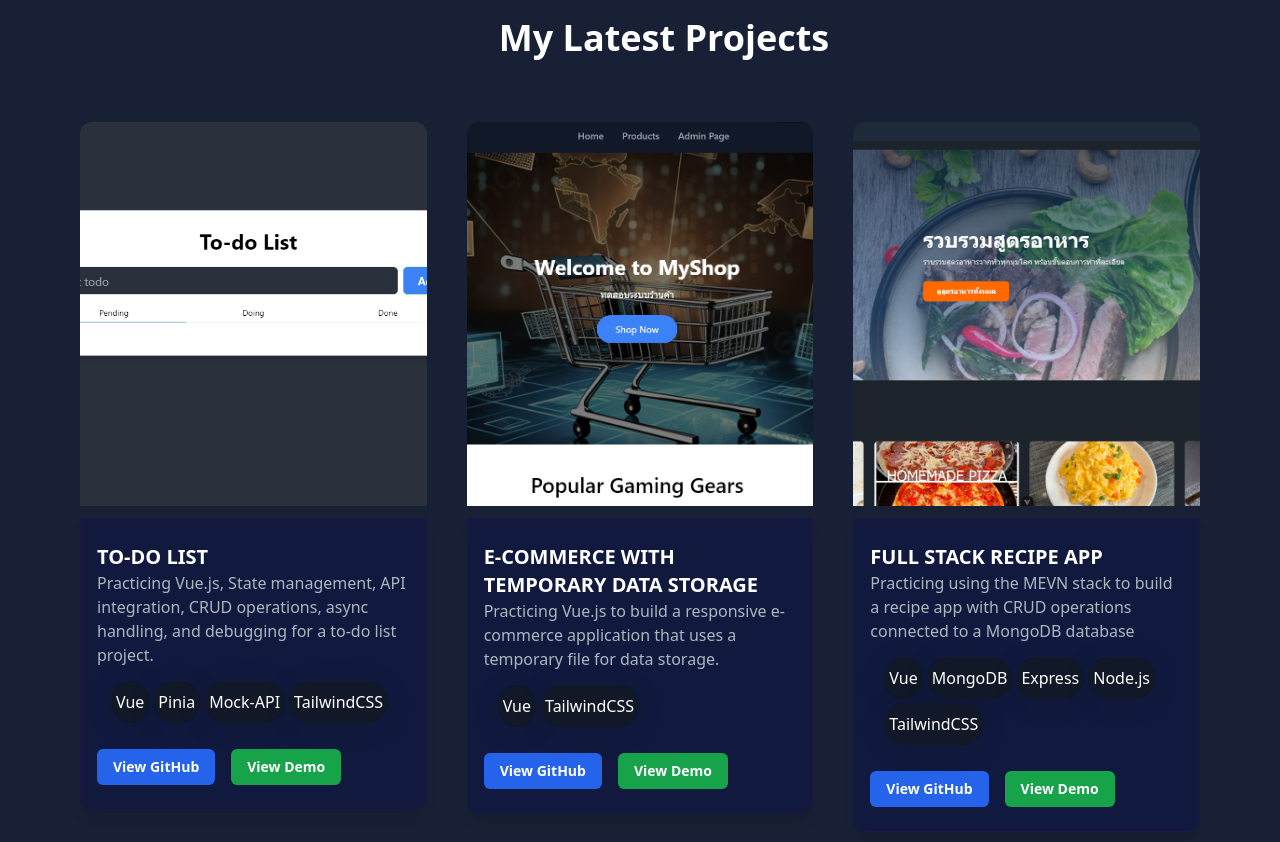
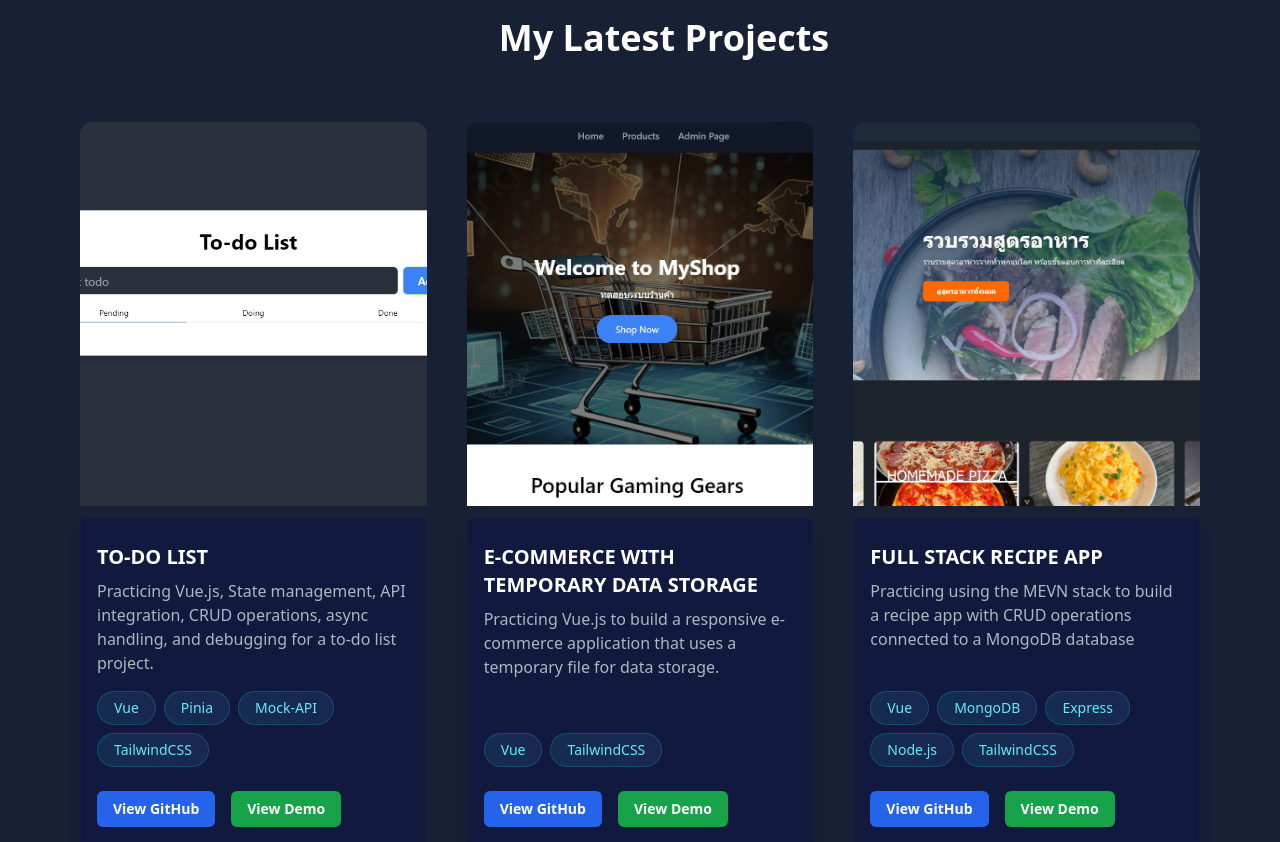
Before and after one commit to Charifx7/MyPortfolio, a Vue app: page / in a window 1280 px wide. Shown: the part 1780-2622 px from the top of the page. Built offline with nearby package versions, Linux system fonts and the light colour scheme.

Commit message:
style latest project

```diff
--- a/src/components/LatestProjSection.vue
+++ b/src/components/LatestProjSection.vue
@@ -6,8 +6,9 @@
             </div>
             <ul class="px-4 sm:py-16 xl:pr-16 grid grid-cols-1 gap-6 pt-10 sm:grid-cols-2 md:gap-10 md:pt-12 lg:grid-cols-3"
                 data-aos="fade-right">
-                <div v-for="project in Projects" :key="project.id" class="transition-transform duration-500 hover:scale-105">
-                    <div class="h-52 md:h-[24rem] rounded-t-xl relative flex items-center justify-center group"
+                <div v-for="project in Projects" :key="project.id"
+                    class="flex flex-col h-full transition-transform duration-500 hover:scale-105">
+                    <div class="h-52 md:h-[24rem] rounded-t-xl relative flex items-center justify-center"
                         :style="{
                             backgroundImage: 'url(' + project.image + ')',
                             backgroundSize: 'cover',
@@ -15,18 +16,21 @@
                             backgroundRepeat: 'no-repeat'
                         }">
                     </div>
-                    <div class="text-white rounded-b-xl mt-3 bg-[#111a3e] shadow-lg border border-[#1f1641] py-6 px-4">
+                    <div class="flex flex-col flex-grow text-white rounded-b-xl mt-3 bg-[#111a3e] shadow-lg border border-[#1f1641] py-6 px-4">
                         <h3 class="text-lg font-semibold uppercase lg:text-xl">{{ project.title }}</h3>
-                        <p class="text-[#ADB7BE]">{{ project.description }}</p>
-                        <div class="flex flex-wrap p-2.5">
+                        <p class="text-[#ADB7BE] flex-grow min-h-[60px] mt-2">{{ project.description }}</p>
+                        <div class="flex flex-wrap gap-2 mt-4 mb-6">
                             <div v-for="technology in project.technologies" :key="technology"
-                                class="text-center ml-1 mt-1 rounded-3xl bg-[#111827]"
-                                style="box-shadow: 0 4px 30px rgba(0, 0, 0, 0.1); border: 1px solid #111827;backdrop-filter: blur(9px);-webkit-backdrop-filter: blur(9px);">
-                                <p class="px-1 py-2">{{ technology }}</p>
+                                class="text-center rounded-full px-4 py-1.5 text-sm font-medium
+                                       bg-gradient-to-r from-cyan-400/10 to-blue-400/10
+                                       border border-cyan-400/20
+                                       text-cyan-300 "
+                            >
+                                {{ technology }}
                             </div>
                         </div>
                         <!-- Buttons for GitHub and Demo -->
-                        <div class="flex mt-4 space-x-4">
+                        <div class="flex mt-auto space-x-4">
                             <a :href="project.gitURL" target="_blank"
                                 class="px-4 py-2 text-sm font-semibold text-white bg-blue-600 rounded-md hover:bg-blue-700">
                                 View GitHub
@@ -73,6 +77,15 @@ const Projects = ref([
         gitURL: 'https://github.com/Charifx7/fullstack_MEVN_recipe_app',
         webURL: 'https://fullstack-mevn-recipe-app-charif.vercel.app/'
     },
+    // {
+    //     id: 0,
+    //     image: '/assets/project0.jpg',
+    //     title: 'TEMP',
+    //     description: 'TEMP',
+    //     technologies: ['TEMP'],
+    //     gitURL: 'https://github.com/Charifx7',
+    //     webURL: ''
+    // },
 
 ]);
 
```
